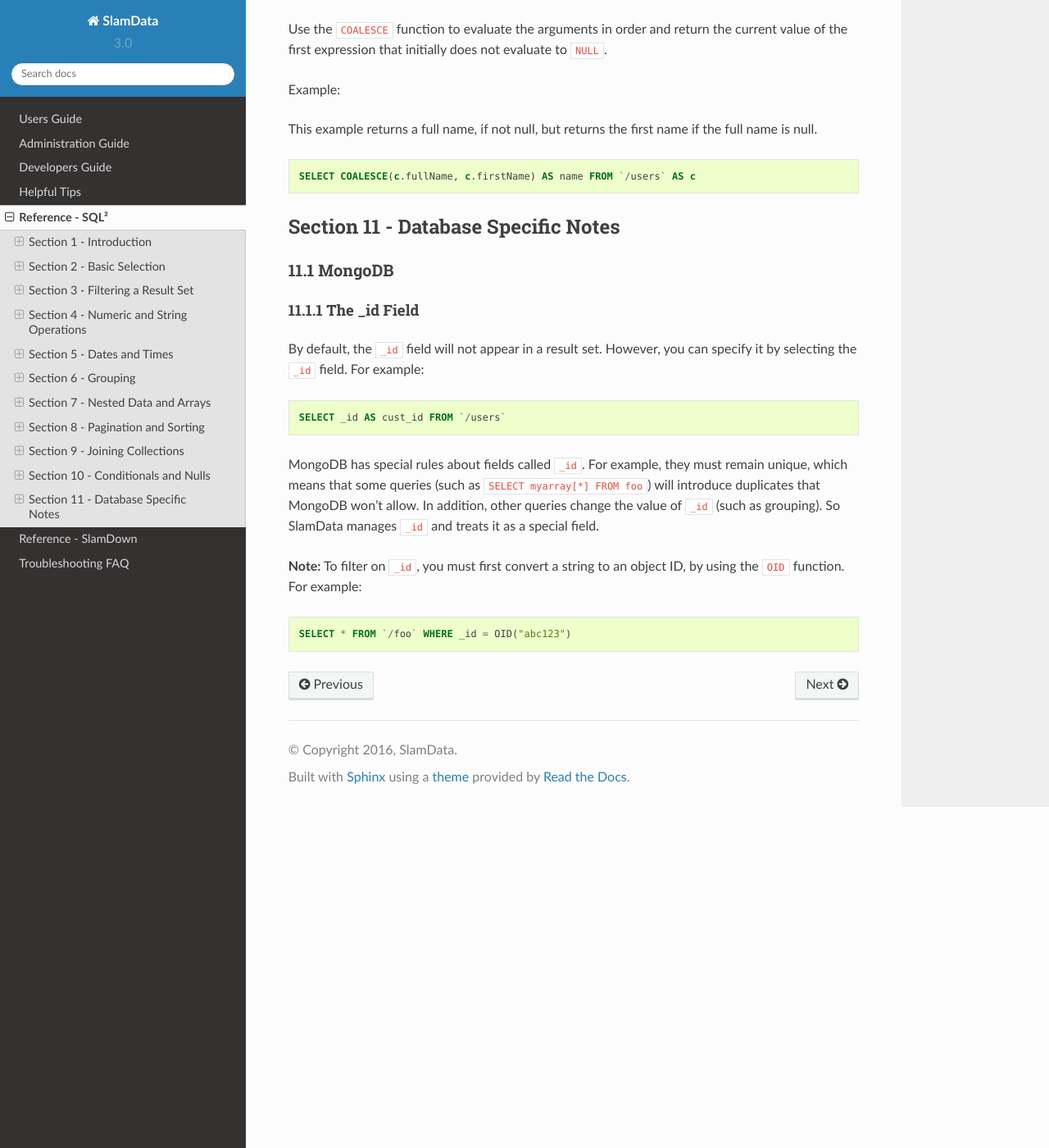
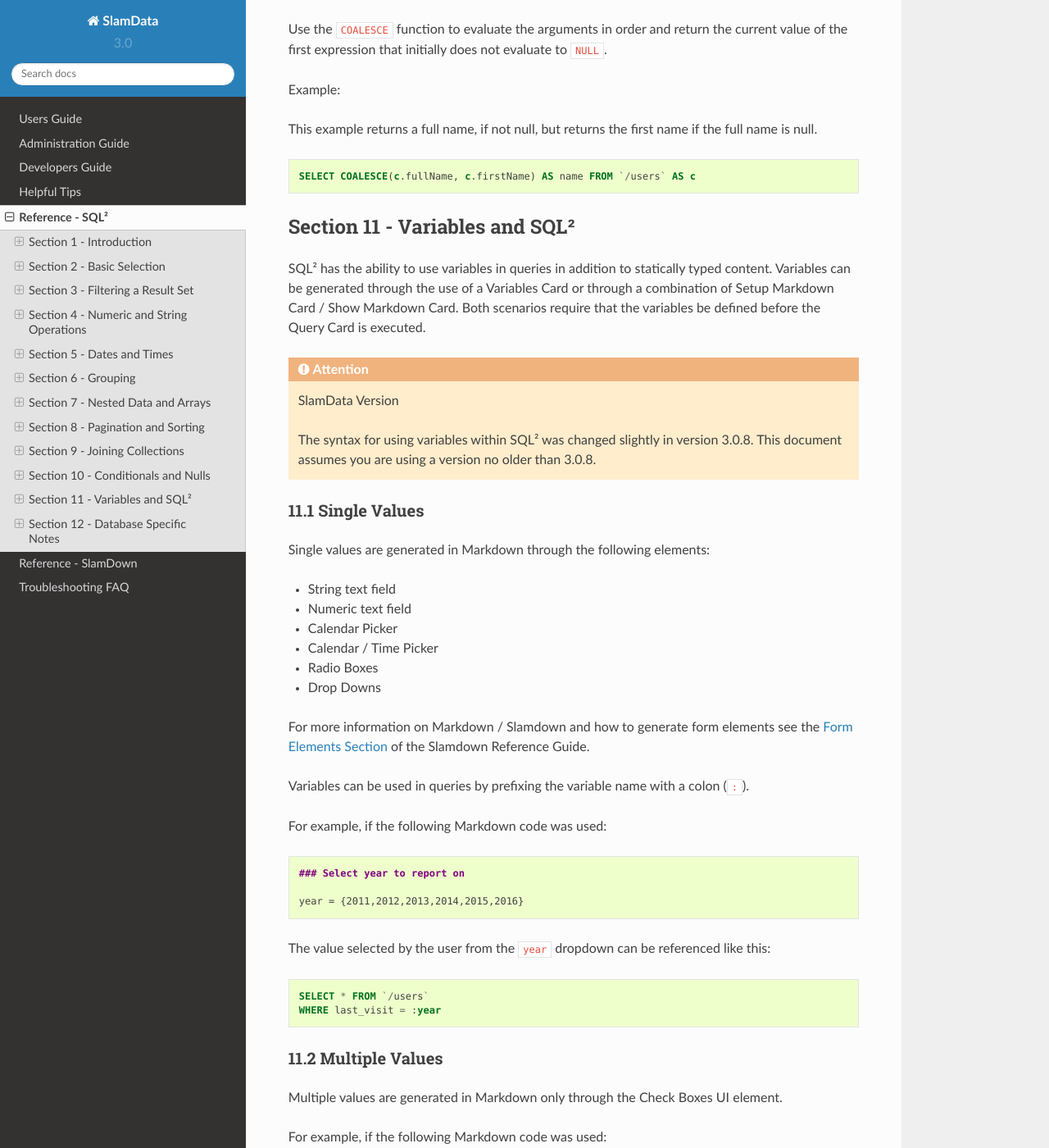
Before and after one commit to uapasha/slamdata-docs, a Sphinx documentation site: the page built from source/sql-squared-reference.rst, in a window 1280 px wide and 1400 px high, scrolled down 11930 px. Shown: the whole window at 82% size. Built offline with Sphinx 7.4.7 and the Read the Docs theme 2.0.0, drawn with Linux system fonts in a browser that asks for light colours; some of the changed text lies outside the part shown.

Commit message:
Added connection between SQL and Markdown with examples

```diff
--- a/source/sql-squared-reference.rst
+++ b/source/sql-squared-reference.rst
@@ -694,15 +694,99 @@ name if the full name is null.
     SELECT COALESCE(c.fullName, c.firstName) AS name FROM `/users` AS c
 
 
-Section 11 - Database Specific Notes
+Section 11 - Variables and SQL²
+------------------------------
+
+SQL² has the ability to use variables in queries in addition to statically
+typed content.  Variables can be generated through the use of a Variables Card
+or through a combination of Setup Markdown Card / Show Markdown Card.  Both
+scenarios require that the variables be defined before the Query Card is
+executed.
+
+
+.. attention:: SlamData Version
+
+  The syntax for using variables within SQL² was changed slightly
+  in version 3.0.8.  This document assumes you are using a version
+  no older than 3.0.8.
+
+
+11.1 Single Values
+~~~~~~~~~~~~~~~~~~
+
+Single values are generated in Markdown through the following elements:
+
+* String text field
+* Numeric text field
+* Calendar Picker
+* Calendar / Time Picker
+* Radio Boxes
+* Drop Downs
+
+For more information on Markdown / Slamdown and how to generate form
+elements see the
+`Form Elements Section <slamdown-reference.html#section-5-form-elements>`__
+of the Slamdown Reference Guide.
+
+Variables can be used in queries by prefixing the variable name with
+a colon (``:``).
+
+For example, if the following Markdown code was used:
+
+.. code-block:: markdown
+
+    ### Select year to report on
+
+    year = {2011,2012,2013,2014,2015,2016}
+
+
+The value selected by the user from the ``year`` dropdown can be referenced
+like this:
+
+.. code-block:: sql
+
+    SELECT * FROM `/users`
+    WHERE last_visit = :year
+
+
+11.2 Multiple Values
+~~~~~~~~~~~~~~~~~~~~
+
+Multiple values are generated in Markdown only through the Check Boxes
+UI element.
+
+For example, if the following Markdown code was used:
+
+.. code-block:: markdown
+
+    ### Select years to report on
+
+    years = [x] 2014 [] 2015 []2016 []2017
+
+
+The values selected by the user from the ``years`` set of Check Boxes
+should be referenced with the ``[_]`` option as well as the ``IN`` clause:
+
+.. code-block:: sql
+
+    SELECT * FROM `/users`
+    WHERE last_visit IN :years[_]
+
+
+This example would find all users who have a ``last_visit`` that matched
+one of the check boxes selected.
+
+
+
+Section 12 - Database Specific Notes
 ------------------------------------
 
 
-11.1 MongoDB
+12.1 MongoDB
 ~~~~~~~~~~~~
 
 
-11.1.1 The _id Field
+12.1.1 The _id Field
 ''''''''''''''''''''
 
 By default, the ``_id`` field will not appear in a result set. However,
```
Also changed, not shown: source/slamdown-reference.rst (+9 -0 lines).
